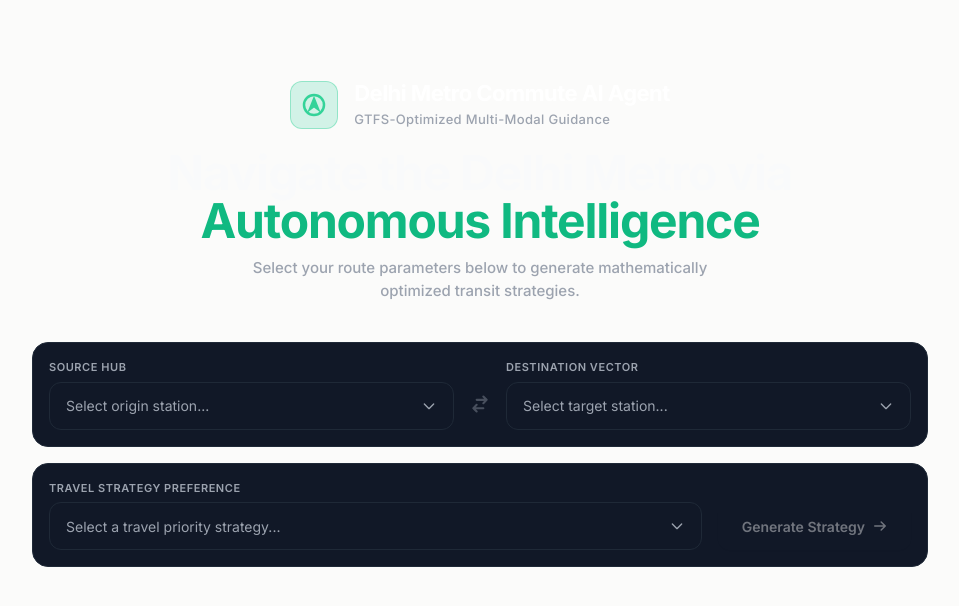
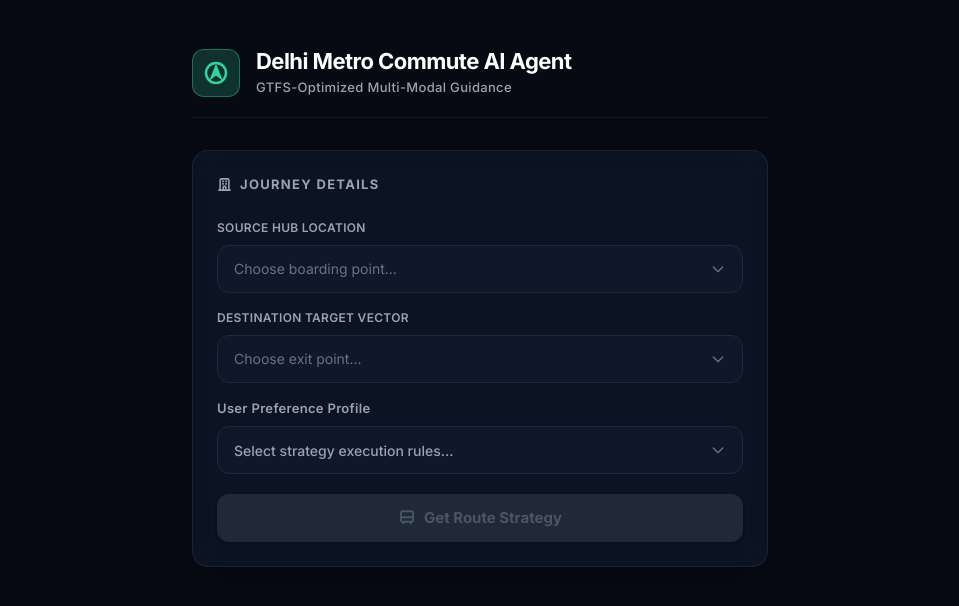
Before and after one commit to Prakhar00001/delhi-metro-agent, a Next.js app: page / in a window 1280 px wide. Shown: the top 606 px of the page, without its empty margins (160-1119 px from the left). Built offline with nearby package versions, Linux system fonts and the light colour scheme.

Commit message:
feat(ui): remodel travel detail parameters matching high-end tactical analytics aesthetic styles

```diff
--- a/src/app/page.tsx
+++ b/src/app/page.tsx
@@ -5,9 +5,8 @@
 import PromptEditor from "@/components/PromptEditor";
 import ResultsContainer from "@/components/ResultsContainer";
 
-// Replace DMRC_SAMPLE_STATIONS in src/app/page.tsx with these strict dataset markers:
 const DMRC_SAMPLE_STATIONS = [
-  "Millennium City Centre",  // Removed "Gurugram" to align with standard dataset indexing
+  "Millennium City Centre",
   "IFFCO Chowk",
   "MG Road",
   "Sikanderpur",
@@ -28,77 +27,72 @@
     if (!source || !destination) return;
     setIsLoading(true);
 
-    // Programmatically construct the query for the AI agent backend
     const builtQuery = `Optimize route path from ${source} to ${destination}. Priority constraint: ${preference || "Fastest path"}`;
 
     try {
       const response = await fetch("http://127.0.0.1:5000/api/commute", {
         method: "POST",
         headers: { "Content-Type": "application/json" },
-        body: JSON.stringify({
-          query: builtQuery,
-          preferences: preference
-        })
+        body: JSON.stringify({ query: builtQuery, preferences: preference })
       });
       const data = await response.json();
       setResult(data);
     } catch (error) {
-      console.error("Critical Network Interception Error:", error);
+      console.error("Critical API Execution Crash:", error);
     } finally {
       setIsLoading(false);
     }
   };
 
-  const isButtonDisabled = !source || !destination;
+  return (
+    <main className="min-h-screen bg-[#070A13] px-4 py-12 flex flex-col items-center justify-start font-sans">
+      <div className="w-full max-w-xl flex flex-col gap-8">
 
-  return (
-    <main className="min-h-screen bg-[#FBFBFA] px-4 py-12 md:py-20 text-center flex flex-col items-center font-sans">
-      <div className="w-full max-w-4xl flex flex-col items-center gap-6">
-
-        <header className="flex flex-col items-center gap-3 animate-in fade-in duration-500">
+        {/* Brand Top Header Block */}
+        <header className="w-full border-b border-gray-900 pb-5">
           <MetroLogo />
-          <h1 className="text-3xl md:text-5xl font-bold tracking-tight text-metro-dark mt-2 max-w-2xl leading-tight">
-            Navigate the Delhi Metro via <span className="text-metro-accent font-extrabold">Autonomous Intelligence</span>
-          </h1>
-          <p className="text-metro-muted text-[15px] max-w-lg font-medium">
-            Select your route parameters below to generate mathematically optimized transit strategies.
-          </p>
         </header>
 
-        <section className="w-full flex flex-col gap-4 mt-4">
-          {/* Station Selector Row */}
-          <div className="w-full bg-metro-card border border-metro-border rounded-2xl shadow-premium p-4 flex flex-col sm:flex-row gap-4">
+        {/* Unified Journey Card Matching Reference Geometry */}
+        <section className="w-full bg-[#0F172A]/70 border border-gray-800/80 rounded-2xl p-6 shadow-2xl backdrop-blur-md">
+
+          {/* Card Label */}
+          <div className="flex items-center gap-2 text-[#9CA3AF] text-[13px] font-bold tracking-widest uppercase mb-6">
+            <svg width="15" height="15" fill="none" viewBox="0 0 24 24" stroke="currentColor" strokeWidth={2.5}>
+              <path strokeLinecap="round" strokeLinejoin="round" d="M19 21V5a2 2 0 00-2-2H7a2 2 0 00-2 2v16m14 0h2m-2 0h-5m-9 0H3m2 0h5M9 7h1m-1 4h1m4-4h1m-1 4h1m-5 10v-5a1 1 0 011-1h2a1 1 0 011 1v5m-4 0h4" />
+            </svg>
+            <span>Journey Details</span>
+          </div>
+
+          {/* Dynamic Selection Dropdown Controls */}
+          <div className="flex flex-col gap-4">
             <StationSelector
-              label="Source Hub"
-              placeholder="Select origin station..."
+              label="Source Hub Location"
+              placeholder="Choose boarding point..."
               stations={DMRC_SAMPLE_STATIONS}
               value={source}
               onChange={setSource}
             />
-            <div className="hidden sm:flex items-center justify-center pt-5 text-metro-muted/40">
-              <svg width="20" height="20" className="w-5 h-5 min-w-[20px] min-h-[20px]" fill="none" viewBox="0 0 24 24" stroke="currentColor" strokeWidth={2.5}>
-                <path strokeLinecap="round" strokeLinejoin="round" d="M8 7h12m0 0l-4-4m4 4l-4 4m0 6H4m0 0l4 4m-4-4l4-4" />
-              </svg>
-            </div>
             <StationSelector
-              label="Destination Vector"
-              placeholder="Select target station..."
+              label="Destination Target Vector"
+              placeholder="Choose exit point..."
               stations={DMRC_SAMPLE_STATIONS}
               value={destination}
               onChange={setDestination}
             />
           </div>
 
-          {/* New Preferences Dropdown and Trigger Panel */}
+          {/* Execution Strategy Rules Interface Trigger */}
           <PromptEditor
             value={preference}
             onChange={setPreference}
             onSubmit={triggerSearchPipeline}
             isLoading={isLoading}
-            disabled={isButtonDisabled}
+            disabled={!source || !destination}
           />
         </section>
 
+        {/* Analytics Yield View Display Output */}
         <ResultsContainer data={result} />
 
       </div>
--- a/src/components/PromptEditor.tsx
+++ b/src/components/PromptEditor.tsx
@@ -17,61 +17,61 @@
 
 export default function PromptEditor({ value, onChange, onSubmit, isLoading, disabled }: PreferenceSelectorProps) {
   const [isOpen, setIsOpen] = useState(false);
-
   const selectedOption = PREFERENCE_OPTIONS.find(opt => opt.value === value);
 
   return (
-    <div className="w-full bg-metro-card border border-metro-border rounded-2xl shadow-premium p-4 flex flex-col md:flex-row items-center gap-4 transition-all">
-      <div className="flex-1 relative w-full text-left">
-        <label className="text-[11px] font-semibold uppercase tracking-wider text-metro-muted block mb-1.5">Travel Strategy Preference</label>
+    <div className="w-full flex flex-col gap-5 mt-4">
+
+      {/* Dynamic Preferences Dropdown Drop Container */}
+      <div className="relative w-full text-left">
+        <label className="text-[13px] font-semibold text-gray-400 tracking-wide block mb-2">User Preference Profile</label>
         <button
           onClick={() => setIsOpen(!isOpen)}
-          className="w-full h-12 px-4 rounded-xl border border-metro-border bg-metro-card text-left text-[14px] font-medium text-metro-dark flex items-center justify-between transition-all hover:border-metro-muted/40 focus:outline-none focus:shadow-focusRing"
+          className="w-full h-12 px-4 rounded-xl border border-gray-800 bg-[#0F172A] text-left text-[14px] font-medium text-white flex items-center justify-between transition-all hover:border-gray-700"
         >
-          <span className={value ? "text-metro-dark" : "text-metro-muted font-normal"}>
-            {selectedOption ? selectedOption.label : "Select a travel priority strategy..."}
+          <span className={value ? "text-white" : "text-gray-400"}>
+            {selectedOption ? selectedOption.label : "Select strategy execution rules..."}
           </span>
-          <svg width="16" height="16" className="w-4 h-4 text-metro-muted" fill="none" viewBox="0 0 24 24" stroke="currentColor">
+          <svg width="16" height="16" className="text-gray-500" fill="none" viewBox="0 0 24 24" stroke="currentColor">
             <path strokeLinecap="round" strokeLinejoin="round" strokeWidth={2} d="M19 9l-7 7-7-7" />
           </svg>
         </button>
 
         {isOpen && (
-          <div className="absolute top-[70px] left-0 w-full bg-metro-card border border-metro-border rounded-xl shadow-premium z-50 p-1 overflow-hidden transition-all animate-in fade-in slide-in-from-top-2 duration-200">
-            <div className="flex flex-col gap-0.5">
-              {PREFERENCE_OPTIONS.map((option) => (
-                <button
-                  key={option.value}
-                  onClick={() => {
-                    onChange(option.value);
-                    setIsOpen(false);
-                  }}
-                  className="w-full h-10 px-3 text-left text-[13px] text-metro-dark hover:bg-metro-canvas font-medium rounded-lg transition-colors flex items-center justify-between"
-                >
-                  {option.label}
-                </button>
-              ))}
-            </div>
+          <div className="absolute top-[74px] left-0 w-full bg-[#111827] border border-gray-800 rounded-xl shadow-2xl z-50 p-1">
+            {PREFERENCE_OPTIONS.map((opt) => (
+              <button
+                key={opt.value}
+                onClick={() => { onChange(opt.value); setIsOpen(false); }}
+                className="w-full h-10 px-3 text-left text-[13px] text-gray-300 hover:bg-[#1F2937] hover:text-white rounded-lg transition-colors"
+              >
+                {opt.label}
+              </button>
+            ))}
           </div>
         )}
       </div>
 
+      {/* Emerald Green Action Button Asset */}
       <button
         onClick={onSubmit}
         disabled={isLoading || disabled}
-        className="w-full md:w-auto md:self-end h-12 px-6 rounded-xl bg-metro-dark text-white text-[14px] font-semibold flex items-center justify-center gap-2 transition-all hover:bg-metro-dark/90 disabled:opacity-40 disabled:cursor-not-allowed shadow-sm shrink-0"
+        className="w-full h-12 rounded-xl bg-[#52B788] hover:bg-[#40A074] disabled:bg-gray-800 disabled:text-gray-600 disabled:cursor-not-allowed text-[#0F172A] text-[15px] font-bold flex items-center justify-center gap-2 transition-all duration-200 shadow-md"
       >
         {isLoading ? (
-          <div className="w-4 h-4 border-2 border-white/30 border-t-white rounded-full animate-spin" />
+          <div className="w-5 h-5 border-2 border-[#0F172A]/30 border-t-[#0F172A] rounded-full animate-spin" />
         ) : (
           <>
-            <span>Generate Strategy</span>
-            <svg width="14" height="14" className="w-3.5 h-3.5" fill="none" viewBox="0 0 24 24" stroke="currentColor" strokeWidth={2.5}>
-              <path strokeLinecap="round" strokeLinejoin="round" d="M14 5l7 7m0 0l-7 7m7-7H3" />
+            {/* Minimalist Train Icon */}
+            <svg width="18" height="18" fill="none" viewBox="0 0 24 24" stroke="currentColor" strokeWidth={2.5}>
+              <rect x="4" y="3" width="16" height="14" rx="2" />
+              <path d="M4 11h16M8 17l-2 3M16 17l2 3M12 7h.01" />
             </svg>
+            <span>Get Route Strategy</span>
           </>
         )}
       </button>
+
     </div>
   );
 }
--- a/src/components/StationSelector.tsx
+++ b/src/components/StationSelector.tsx
@@ -13,60 +13,42 @@
   const [isOpen, setIsOpen] = useState(false);
   const [search, setSearch] = useState("");
 
-  const filteredStations = stations.filter(station =>
-    station.toLowerCase().includes(search.toLowerCase())
-  );
+  const filtered = stations.filter(s => s.toLowerCase().includes(search.toLowerCase()));
 
   return (
-    <div className="flex-1 relative flex flex-col gap-1.5 text-left">
-      <label className="text-[11px] font-semibold uppercase tracking-wider text-metro-muted">{label}</label>
+    <div className="flex-1 relative flex flex-col gap-2 text-left">
+      <label className="text-[12px] font-semibold text-gray-400 tracking-wide uppercase">{label}</label>
       <button
         onClick={() => setIsOpen(!isOpen)}
-        className="w-full h-12 px-4 rounded-xl border border-metro-border bg-metro-card text-left text-[14px] font-medium text-metro-dark flex items-center justify-between transition-all hover:border-metro-muted/40 focus:outline-none focus:shadow-focusRing"
+        className="w-full h-12 px-4 rounded-xl border border-gray-800 bg-[#0F172A] text-left text-[14px] text-white flex items-center justify-between transition-all hover:border-gray-700"
       >
-        <span className={value ? "text-metro-dark" : "text-metro-muted font-normal"}>
+        <span className={value ? "text-white font-medium" : "text-gray-500"}>
           {value || placeholder}
         </span>
-
-<svg
-  width="16"
-  height="16"
-  className="w-4 h-4 text-metro-muted"
-  fill="none"
-  viewBox="0 0 24 24"
-  stroke="currentColor"
->
+        <svg width="16" height="16" className="text-gray-500" fill="none" viewBox="0 0 24 24" stroke="currentColor">
           <path strokeLinecap="round" strokeLinejoin="round" strokeWidth={2} d="M19 9l-7 7-7-7" />
         </svg>
       </button>
 
       {isOpen && (
-        <div className="absolute top-[70px] left-0 w-full bg-metro-card border border-metro-border rounded-xl shadow-premium z-50 p-2 overflow-hidden transition-all animate-in fade-in slide-in-from-top-2 duration-200">
+        <div className="absolute top-[74px] left-0 w-full bg-[#111827] border border-gray-800 rounded-xl shadow-2xl z-50 p-2">
           <input
             type="text"
-            placeholder="Search matching stations..."
+            placeholder="Filter stations..."
             value={search}
             onChange={(e) => setSearch(e.target.value)}
-            className="w-full h-9 px-3 text-[13px] bg-metro-canvas border border-metro-border rounded-lg mb-2 focus:outline-none focus:border-metro-accent/50"
+            className="w-full h-9 px-3 text-[13px] bg-[#0F172A] border border-gray-800 text-white rounded-lg mb-1.5 focus:outline-none focus:border-emerald-500/50"
           />
-          <div className="max-h-48 overflow-y-auto flex flex-col gap-0.5 custom-scrollbar">
-            {filteredStations.length > 0 ? (
-              filteredStations.map((station) => (
+          <div className="max-h-40 overflow-y-auto flex flex-col gap-0.5 custom-scrollbar">
+            {filtered.map(station => (
               <button
                 key={station}
-                  onClick={() => {
-                    onChange(station);
-                    setIsOpen(false);
-                    setSearch("");
-                  }}
-                  className="w-full h-9 px-3 text-left text-[13px] text-metro-dark hover:bg-metro-canvas font-medium rounded-lg transition-colors flex items-center justify-between"
+                onClick={() => { onChange(station); setIsOpen(false); setSearch(""); }}
+                className="w-full h-9 px-3 text-left text-[13px] text-gray-300 hover:bg-[#1F2937] hover:text-white rounded-lg transition-colors"
               >
                 {station}
               </button>
-              ))
-            ) : (
-              <span className="text-[12px] text-metro-muted px-3 py-2 italic">No station matches detected.</span>
-            )}
+            ))}
           </div>
         </div>
       )}
```
Lines whose indentation alone changed are shown as unchanged.
